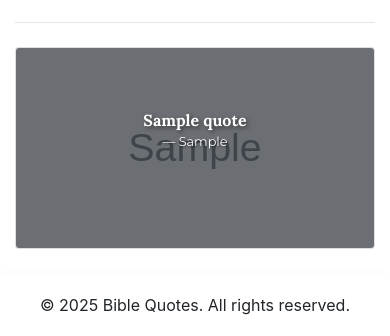
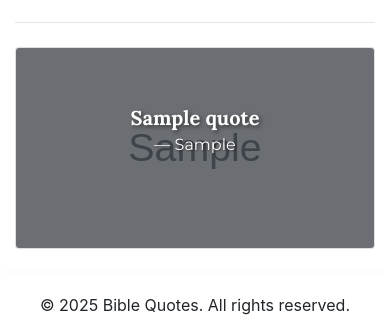
Before and after one commit to jeez-grammer/bible_app, a Flask app: template app/templates/index.html in a window 390 px wide. Shown: the part 338-674 px from the top of the page. Run offline with Flask 3, Linux system fonts and the light colour scheme; the template is opened without the code that fills it: most values are stand-ins (such as "Sample title", 1, 10 or a date in 2020); grey boxes marked "Sample" are stand-in pictures; some libraries are stand-ins or nearby versions.

Commit message:
Update Vercel Commit

```diff
--- a/app/static/css/styles.css
+++ b/app/static/css/styles.css
@@ -147,5 +147,6 @@ body {
     }
     .modal-body {
         padding: 10px; /* Adjusted padding for better spacing on mobile screens */
+        font-size: 0.5rem; /* Smaller font size for mobile screens */
     }
 }
--- a/app/templates/index.html
+++ b/app/templates/index.html
@@ -51,7 +51,7 @@
                     <div class="card text-white" data-toggle="modal" data-target="#viewModal" data-img="{{ item['BackgroundImage'] }}" data-quote="{{ item['Quote'] }}" data-verse="{{ item['BibleVerse'] }}" data-reflection="{{ item['Reflection'] }}">
                         <img src="{{ item['BackgroundImage'] }}" class="card-img" alt="Background Image">
                         <div class="card-img-overlay d-flex flex-column justify-content-center align-items-center card-caption">
-                            <blockquote class="blockquoted text-center">
+                            <blockquote class="blockquote text-center">
                                 <p class="mb-0">{{ item['Quote'] }}</p>
                                 <footer class="blockquote-footer text-white">{{ item['BibleVerse'] }}</footer>
                             </blockquote>
```
